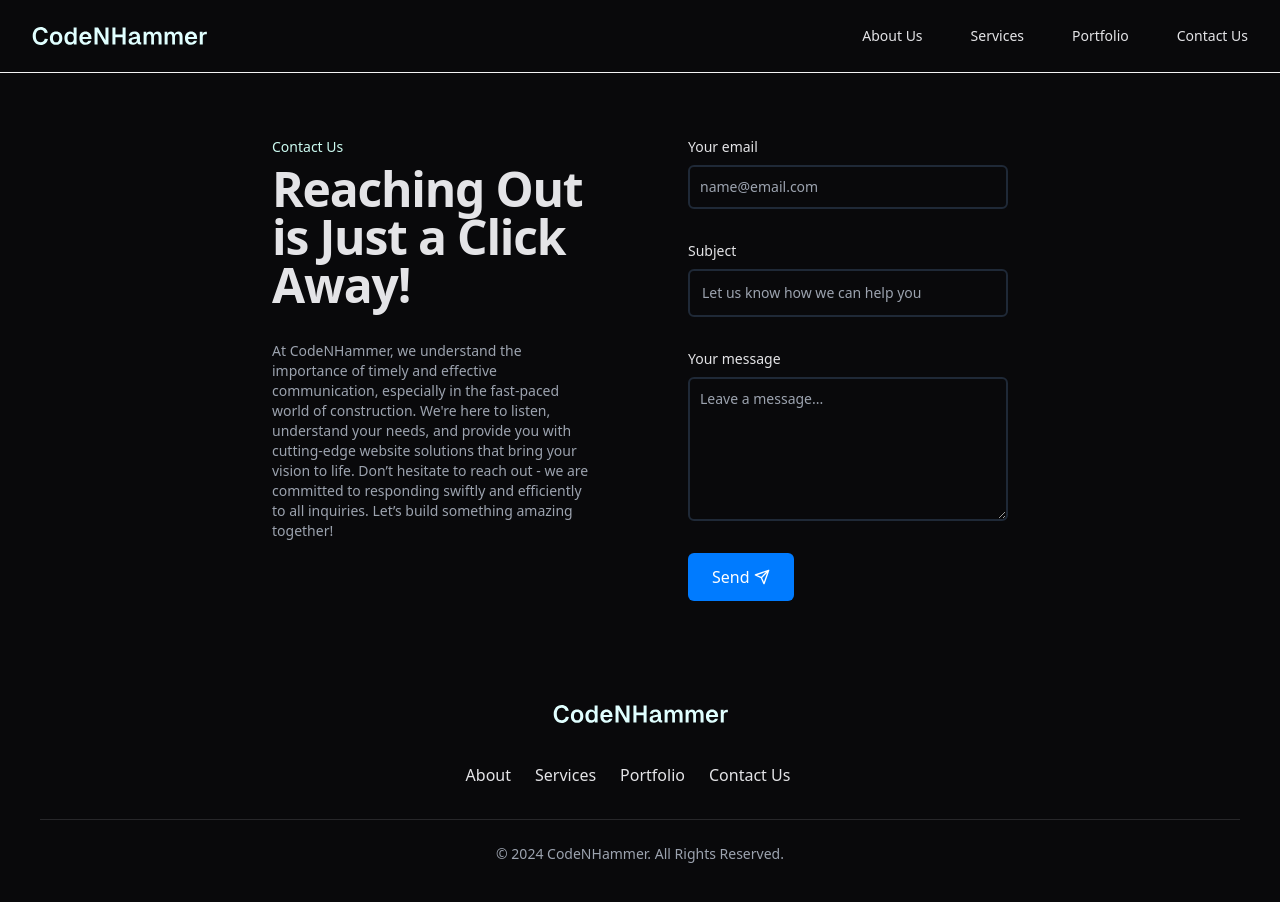
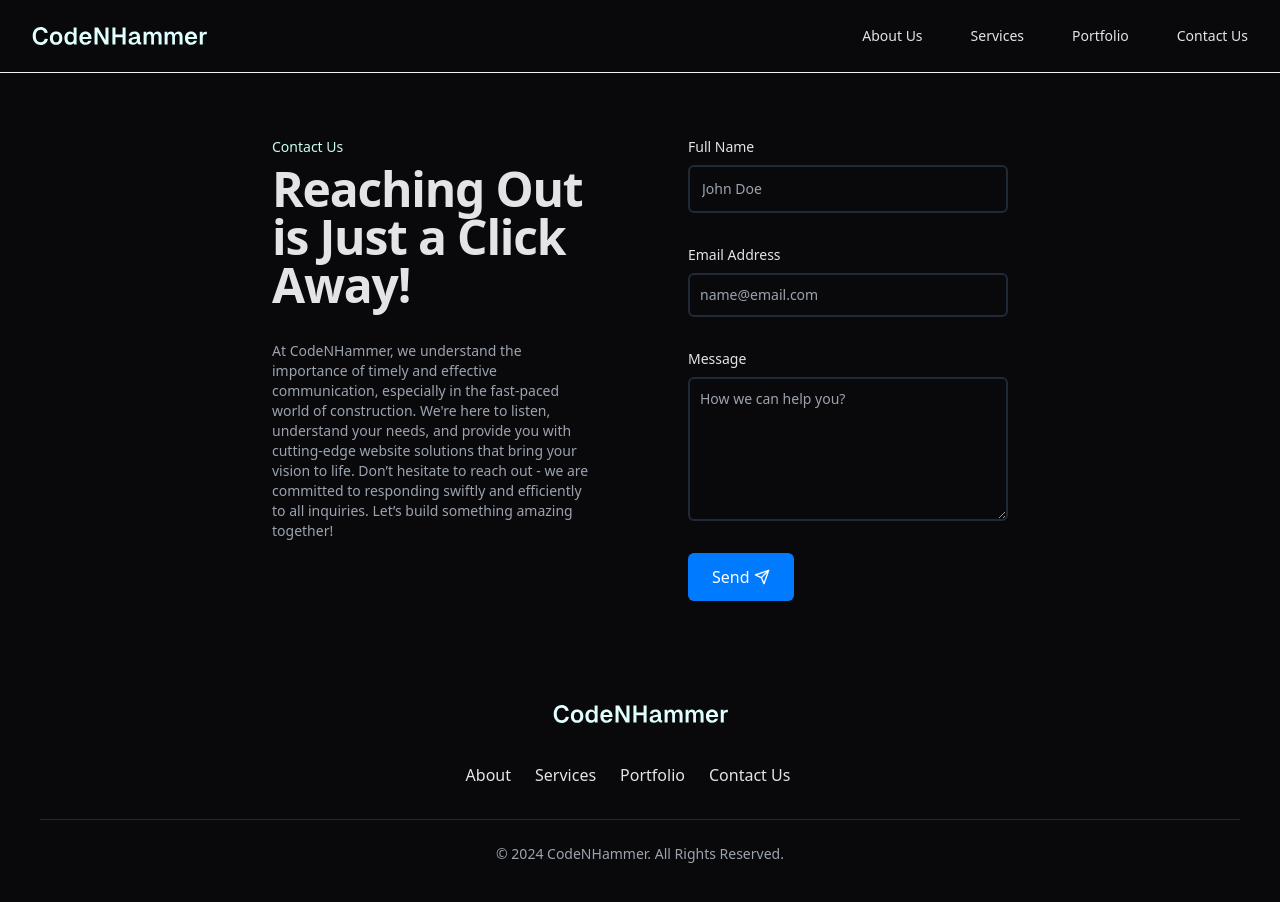
Before and after one commit to KevinPayano/CNH-Website, an Astro site: page /contact in a window 1280 px wide. Built offline with nearby package versions, Linux system fonts and the light colour scheme; Astro itself is replaced by a stand-in of ours.

Commit message:
Updated ContactForm

```diff
--- a/src/layouts/ContactForm.astro
+++ b/src/layouts/ContactForm.astro
@@ -14,16 +14,17 @@ import Tagline from "../components/Tagline.astro";
 
             <form name="contact" method="POST" action="/thankyou" data-netlify="true" class="space-y-8">
                 <div>
-                    <label for="email" class="block mb-2 text-sm font-medium text-zinc-200">Your email</label>
+                    <label for="subject" class="block mb-2 text-sm font-medium text-zinc-200">Full Name</label>
+                    <input type="text" name="name" id="name" class="border-2 border-gray-800 bg-zinc-950 rounded-md text-zinc-200 block p-3 w-full text-sm" placeholder="John Doe" required>
+                </div>
+                <div>
+                    <label for="email" class="block mb-2 text-sm font-medium text-zinc-200">Email Address</label>
                     <input type="email" name="email" id="email" class="border-2 border-gray-800 bg-zinc-950 rounded-md text-zinc-200 text-sm block w-full p-2.5" placeholder="name@email.com" required>
                 </div>
-                <div>
-                    <label for="subject" class="block mb-2 text-sm font-medium text-zinc-200">Subject</label>
-                    <input type="text" name="subject" id="subject" class="border-2 border-gray-800 bg-zinc-950 rounded-md text-zinc-200 block p-3 w-full text-sm" placeholder="Let us know how we can help you" required>
-                </div>
+
                 <div class="sm:col-span-2">
-                    <label for="message" class="block mb-2 text-sm font-medium text-zinc-200">Your message</label>
-                    <textarea id="message" name="message" rows="6" class="border-2 border-gray-800 bg-zinc-950 rounded-md text-zinc-200 block p-2.5 w-full text-sm" placeholder="Leave a message..." required></textarea>
+                    <label for="message" class="block mb-2 text-sm font-medium text-zinc-200">Message</label>
+                    <textarea id="message" name="message" rows="6" class="border-2 border-gray-800 bg-zinc-950 rounded-md text-zinc-200 block p-2.5 w-full text-sm" placeholder="How we can help you?" required></textarea>
                 </div>
                 <button type="submit" class="inline-flex items-center justify-center px-6 py-3 text-base text-center text-white rounded-md bg-[#007BFF] hover:bg-[#0070E8]">
                     Send
```
